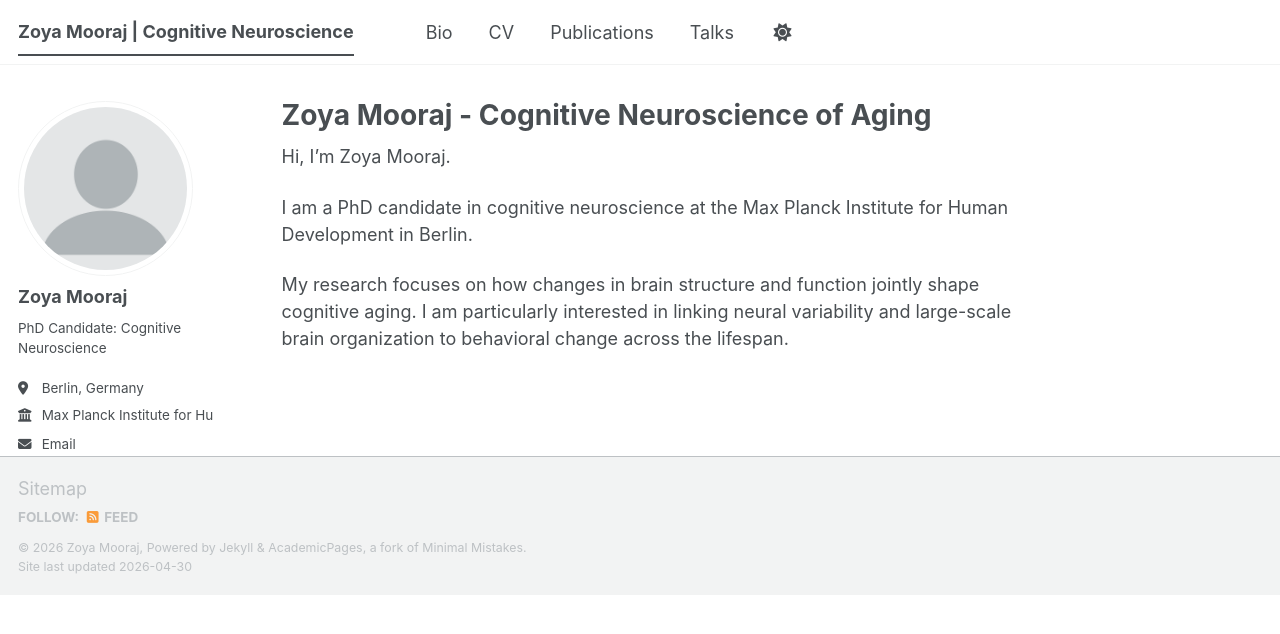
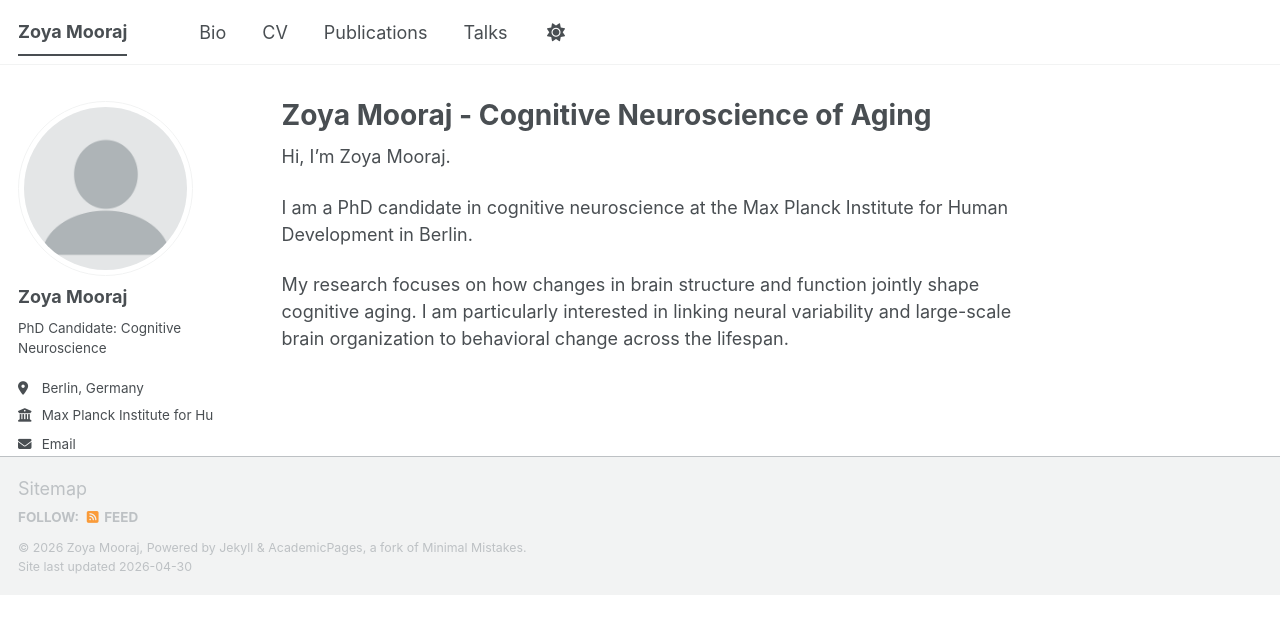
Before and after one commit to zoya-mooraj/zoya-mooraj.github.io, a Jekyll site: the page built from _pages/about.md, in a window 1280 px wide. Shown: the top 634 px of the page. Built offline with Jekyll 4.4.1, drawn with Linux system fonts in a browser that asks for light colours; some web fonts are replaced; a script bundle is joined from its source files by our own code; library files that are not in the unit come from our copies.

Commit message:
Update _config.yml

```diff
--- a/_config.yml
+++ b/_config.yml
@@ -9,7 +9,7 @@
 # Basic Site Settings
 locale                   : "en-US"
 site_theme               : "default" # The available themes options are "default", "air", "sunrise", "mint", "dirt" and "contrast"
-title                    : "Zoya Mooraj | Cognitive Neuroscience"
+title                    : "Zoya Mooraj"
 title_separator          : "-"
 name                     : &name "Zoya Mooraj"
 description              : &description "Zoya Mooraj"   # Update this with a general description of your site, this is the default if not overridden by a page
```
